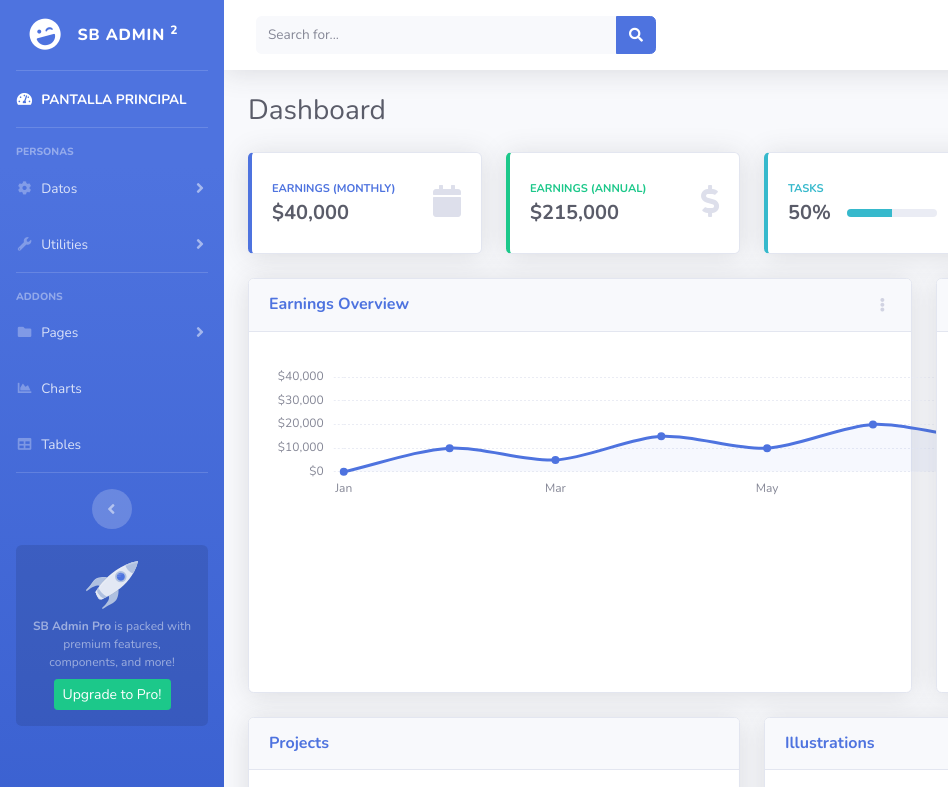
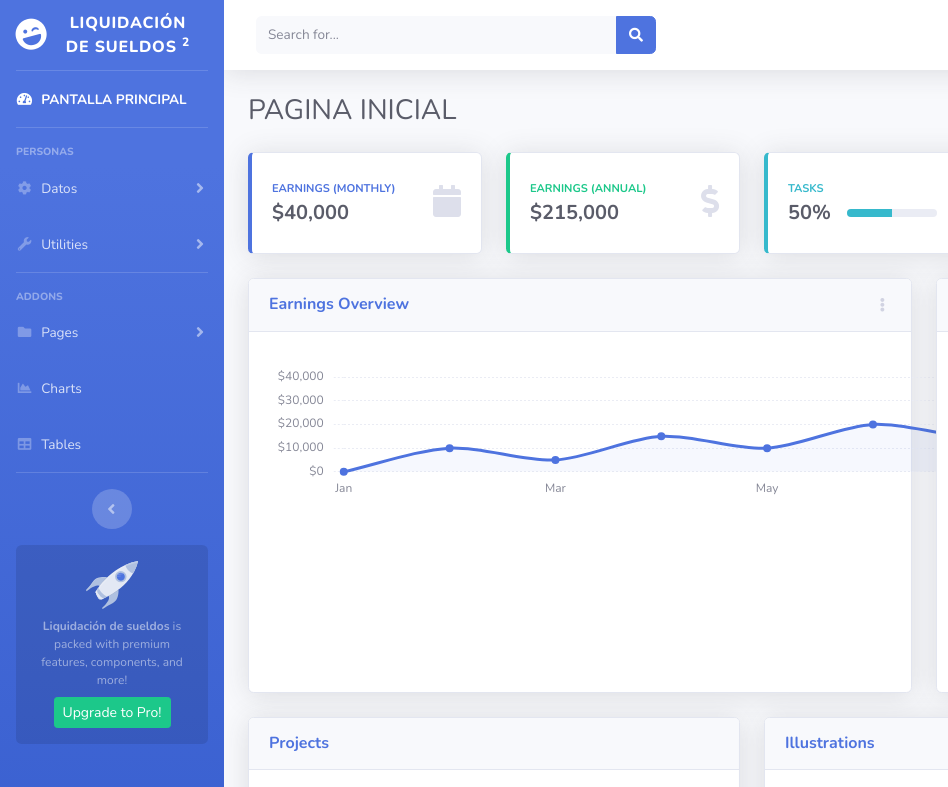
Before and after one commit to ferqueve/sueldos, a website with bundled scripts: page index.html in a window 1280 px wide. Shown: the top 787 px of the page, 0-948 px from the left. Built offline with nearby package versions, Linux system fonts and the light colour scheme.

Commit message:
Arreglitos en el index

```diff
--- a/index.html
+++ b/index.html
@@ -35,7 +35,7 @@
                 <div class="sidebar-brand-icon rotate-n-15">
                     <i class="fas fa-laugh-wink"></i>
                 </div>
-                <div class="sidebar-brand-text mx-3">SB Admin <sup>2</sup></div>
+                <div class="sidebar-brand-text mx-3">Liquidación de sueldos <sup>2</sup></div>
             </a>
 
             <!-- Divider -->
@@ -145,7 +145,7 @@
             <!-- Sidebar Message -->
             <div class="sidebar-card d-none d-lg-flex">
                 <img class="sidebar-card-illustration mb-2" src="img/undraw_rocket.svg" alt="...">
-                <p class="text-center mb-2"><strong>SB Admin Pro</strong> is packed with premium features, components, and more!</p>
+                <p class="text-center mb-2"><strong>Liquidación de sueldos</strong> is packed with premium features, components, and more!</p>
                 <a class="btn btn-success btn-sm" href="https://startbootstrap.com/theme/sb-admin-pro">Upgrade to Pro!</a>
             </div>
 
@@ -367,7 +367,7 @@
 
                     <!-- Page Heading -->
                     <div class="d-sm-flex align-items-center justify-content-between mb-4">
-                        <h1 class="h3 mb-0 text-gray-800">Dashboard</h1>
+                        <h1 class="h3 mb-0 text-gray-800">PAGINA INICIAL</h1>
                         <a href="#" class="d-none d-sm-inline-block btn btn-sm btn-primary shadow-sm"><i
                                 class="fas fa-download fa-sm text-white-50"></i> Generate Report</a>
                     </div>
```
